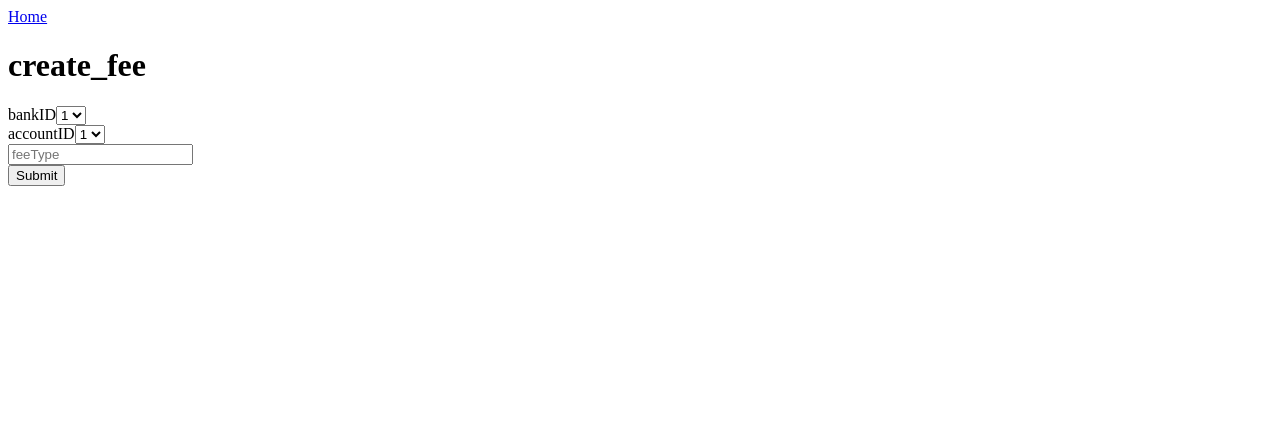
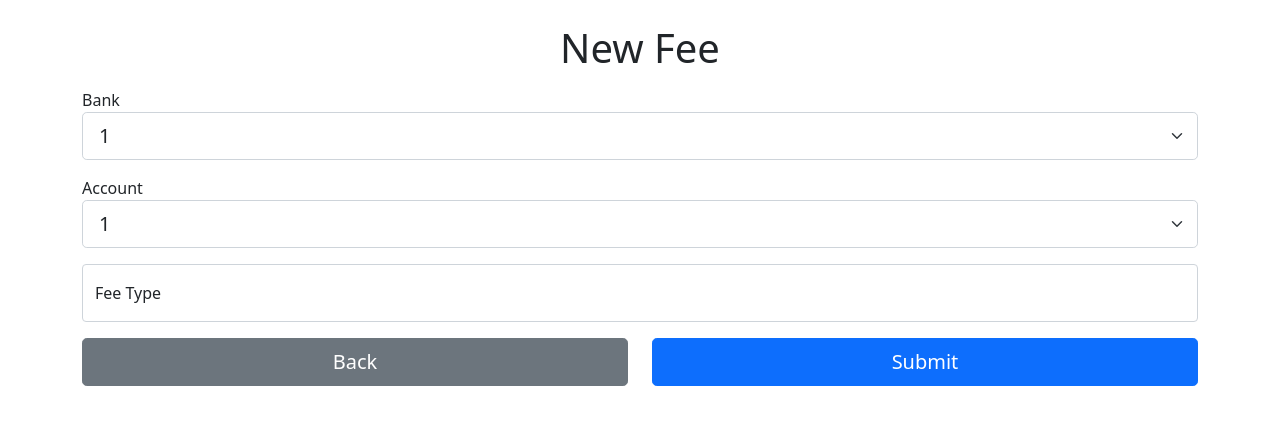
Before and after one commit to davidcornell2326/FlaskApp, a Flask app: template templates/9_create_fee.html in a window 1280 px wide. Shown: the top 425 px of the page. Run offline with Flask 2, Linux system fonts and the light colour scheme; the template is opened without the code that fills it: most values are stand-ins (such as "Sample title", 1, 10 or a date in 2020).

Commit message:
Added style to screen 9

```diff
--- a/templates/9_create_fee.html
+++ b/templates/9_create_fee.html
@@ -2,30 +2,49 @@
 <html lang="en">
 
 <head>
-    <title>create_fee</title>
+    <title>Create Fee</title>
+    <link href="https://cdn.jsdelivr.net/npm/bootstrap@5.1.3/dist/css/bootstrap.min.css" rel="stylesheet" integrity="sha384-1BmE4kWBq78iYhFldvKuhfTAU6auU8tT94WrHftjDbrCEXSU1oBoqyl2QvZ6jIW3" crossorigin="anonymous">
 </head>
 
 <body>
+    <div class="container">
         <div class="header">
-        <a href="/">Home</a>
-        <h1>create_fee</h1>
+            <br/>
+            <h1 style="text-align: center;" class="mb-3">New Fee</h1>
         </div>
 
         <form id="form" method="POST">
-        <div><text>bankID</text><select name="bankID">
+            <label for="bankIDInput">Bank</label>
+            <select name="bankID" class="form-select form-select-lg mb-3" id="bankInput">
                 {% for bankID in bankIDs %}
                 <option>{{bankID}}</option>
                 {% endfor %}
-        </select></div>
-        <div><text>accountID</text><select name="accountID">
-            {% for accountID in accountIDs %}
-            <option>{{accountID}}</option>
+            </select>
+
+            <label for="accountInput">Account</label>
+            <select name="account" class="form-select form-select-lg mb-3 mt-0" id="accountInput">
+                {% for account in accountIDs %}
+                <option>{{account}}</option>
                 {% endfor %}
-        </select></div>
-        <div><input type="name" name="feeType" placeholder="feeType" required /></div>
+            </select>
 
-        <button type="submit">Submit</button>
+            <div class="form-floating mb-3">
+                <input type="name" name="feeType" class="form-control" id="feeTypeInput" placeholder="feeType" required>
+                <label for="feeTypeInput">Fee Type</label>
+            </div>
+
+            <div class="row">
+                <div class="col">
+                    <div class="d-grid gap-2">
+                        <a class="btn btn-secondary btn-lg" role="button" href="/">Back</a>
+                    </div>
+                </div>
+                <div class="col">
+                    <div class="d-grid gap-2"><button type="submit" class="btn btn-primary btn-lg">Submit</button></div>
+                </div>
+            </div>
         </form>
+    </div>
 
     <script>
         document.querySelector('#form').addEventListener("submit", async function (e) {
```
Lines whose indentation alone changed are shown as unchanged.
